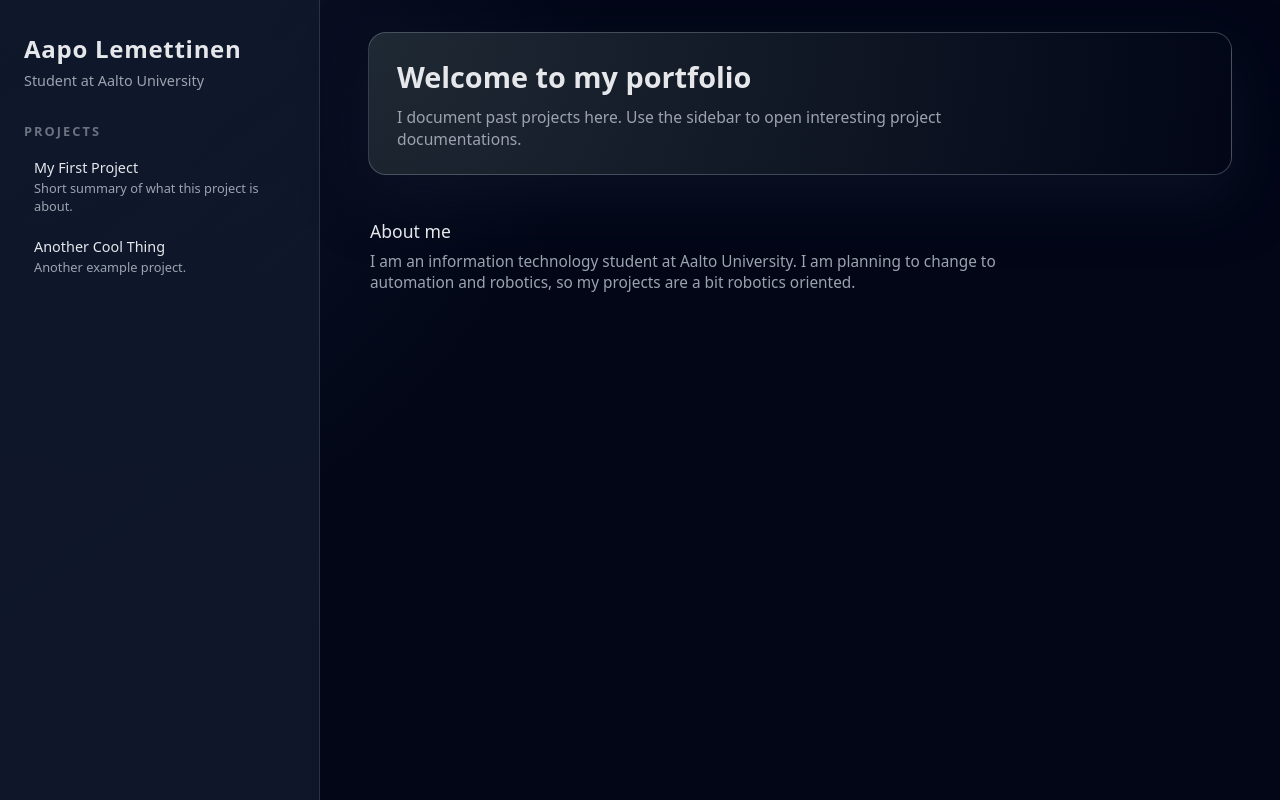
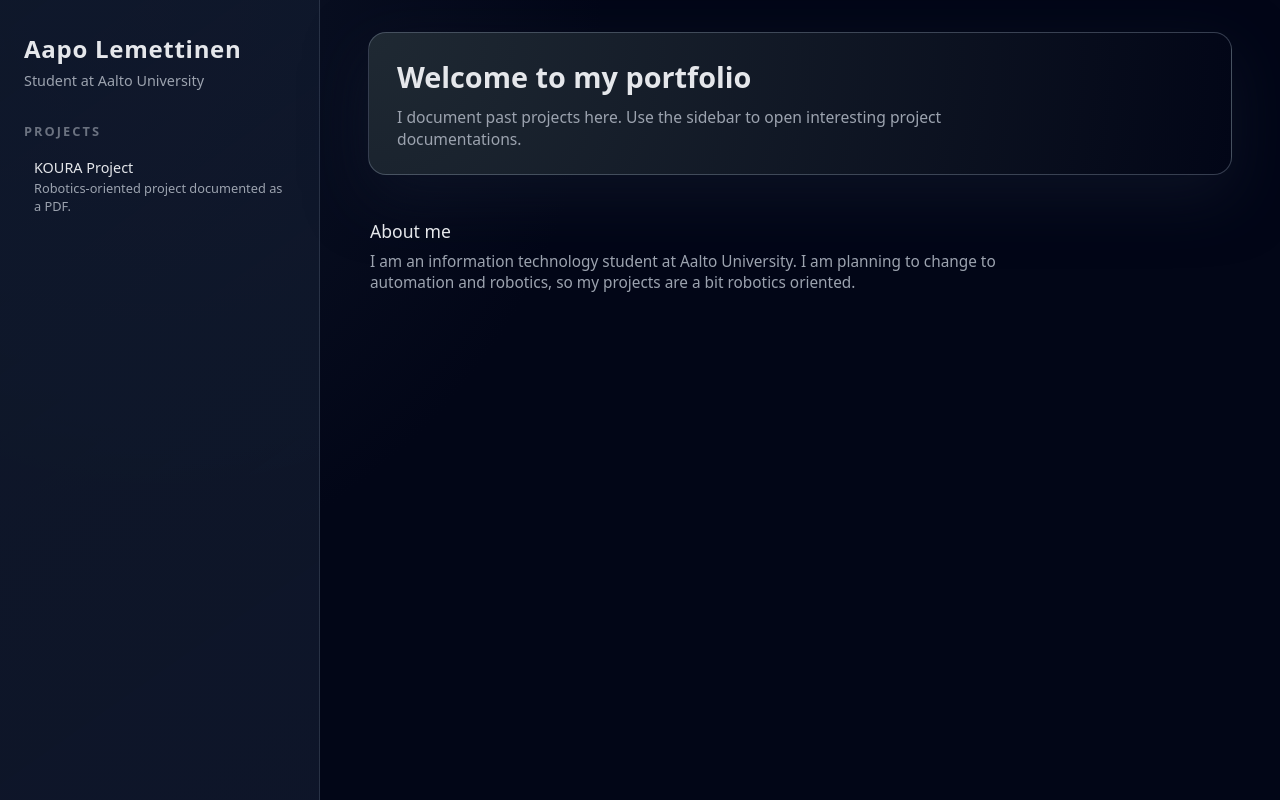
Before and after one commit to Redapo15/portfolio, a Next.js app: page / in a window 1280 px wide. Built offline with nearby package versions, Linux system fonts and the light colour scheme.

Commit message:
Add KOURA project with PDF documentation

```diff
--- a/src/projects.ts
+++ b/src/projects.ts
@@ -4,30 +4,16 @@ export type Project = {
   shortDescription: string;
   // You can extend this later with tags, links, images, etc.
   content: string;
+  pdfUrl?: string;
 };
 
 export const projects: Project[] = [
   {
-    slug: "my-first-project",
-    title: "My First Project",
-    shortDescription: "Short summary of what this project is about.",
-    content: `My First Project
-
-Describe what the project does, why you built it, and any interesting technical details.
-
-- What problem does it solve?
-- What technologies did you use?
-- Anything you're particularly proud of.
-`,
-  },
-  {
-    slug: "another-cool-thing",
-    title: "Another Cool Thing",
-    shortDescription: "Another example project.",
-    content: `# Another Cool Thing
-
-Use this space for more detailed documentation or notes about the project.
-`,
+    slug: "koura-project",
+    title: "KOURA Project",
+    shortDescription: "Robotics-oriented project documented as a PDF.",
+    content: `This project is documented in detail in the PDF below.`,
+    pdfUrl: "/KOURA-project.pdf",
   },
 ];
 
```
Also changed, not shown: 1 other file (tests, documents, lock files or other folders).
